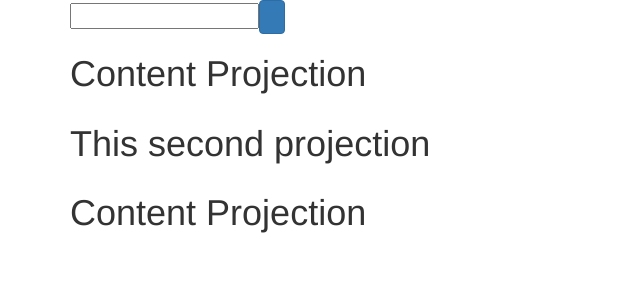
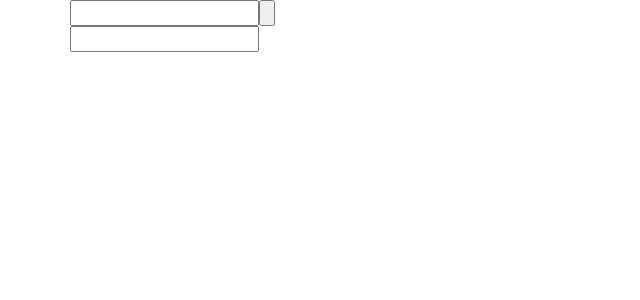
Before and after one commit to CodeKul/angular-4-5-evening-ang, an Angular app: page / in a window 1280 px wide. Shown: the top 300 px of the page, without its empty margins (0-640 px from the left). Built offline with nearby package versions, Linux system fonts and the light colour scheme.

Commit message:
loca-refs: view child and content child

```diff
--- a/src/app/app.component.html
+++ b/src/app/app.component.html
@@ -1,18 +1,5 @@
 <div class="container">
-  <app-content-projection>
-    <div class="row">
-      <div class="col-md-12">
-        <input type="text">
-        <input type="button" class="btn btn-primary">
-      </div>
-    </div>
-  </app-content-projection>
-
-  <app-content-projection>
-    <div class="row">
-      <div class="col-md-12">
-        <h1>This second projection</h1>
-      </div>
-    </div>
-  </app-content-projection>
+  <app-local-refs>
+      <input type="text" #hello/>
+  </app-local-refs>
 </div>
--- a/src/app/app.module.ts
+++ b/src/app/app.module.ts
@@ -16,6 +16,7 @@ import { PanelComponent } from './inter-comp-com/panel.component';
 import { ContentComponent } from './inter-comp-com/content.component';
 import { ContentProjectionComponent } from './content-projection/content-projection.component';
 import { LocalRefsComponent } from './local-refs/local-refs.component';
+import { DrectivesComponent } from './drectives/drectives.component';
 
 @NgModule({
   declarations: [
@@ -32,7 +33,8 @@ import { LocalRefsComponent } from './local-refs/local-refs.component';
     PanelComponent,
     ContentComponent,
     ContentProjectionComponent,
-    LocalRefsComponent
+    LocalRefsComponent,
+    DrectivesComponent
   ],
   imports: [
     BrowserModule,
--- /dev/null
+++ b/src/app/drectives/drectives.component.html
@@ -0,0 +1,5 @@
+<div class="row">
+  <div class="col-md-12">
+    directives
+  </div>
+</div>
--- /dev/null
+++ b/src/app/drectives/drectives.component.ts
@@ -0,0 +1,15 @@
+import { Component, OnInit } from '@angular/core';
+
+@Component({
+  selector: 'app-drectives',
+  templateUrl: './drectives.component.html',
+  styleUrls: ['./drectives.component.css']
+})
+export class DrectivesComponent implements OnInit {
+
+  constructor() { }
+
+  ngOnInit() {
+  }
+
+}
--- a/src/app/local-refs/local-refs.component.html
+++ b/src/app/local-refs/local-refs.component.html
@@ -1,3 +1,12 @@
-<p>
-  local-refs works!
-</p>
+<div class="row">
+  <div class="col-md-12">
+    <input type="text" #myNm/>
+    <input type="button" (click)="clicked()">
+    {{nm}}
+  </div>
+</div>
+<div class="row">
+  <div class="col-md-12">
+    <ng-content></ng-content>
+  </div>
+</div>
--- a/src/app/local-refs/local-refs.component.ts
+++ b/src/app/local-refs/local-refs.component.ts
@@ -1,4 +1,4 @@
-import { Component, OnInit } from '@angular/core';
+import { Component, OnInit, ElementRef, ViewChild, ContentChild } from '@angular/core';
 
 @Component({
   selector: 'app-local-refs',
@@ -7,9 +7,20 @@ import { Component, OnInit } from '@angular/core';
 })
 export class LocalRefsComponent implements OnInit {
 
+  private nm: string;
+
+  @ViewChild('myNm')
+  private myNm: ElementRef;
+
+  @ContentChild('hello')
+  private hello: ElementRef;
+
   constructor() { }
 
   ngOnInit() {
   }
 
+  clicked() {
+    this.nm = this.myNm.nativeElement.value + this.hello.nativeElement.value;
+  }
 }
```
Also changed, not shown: src/app/drectives/drectives.component.css (added), 1 other file (tests, documents, lock files or other folders).
